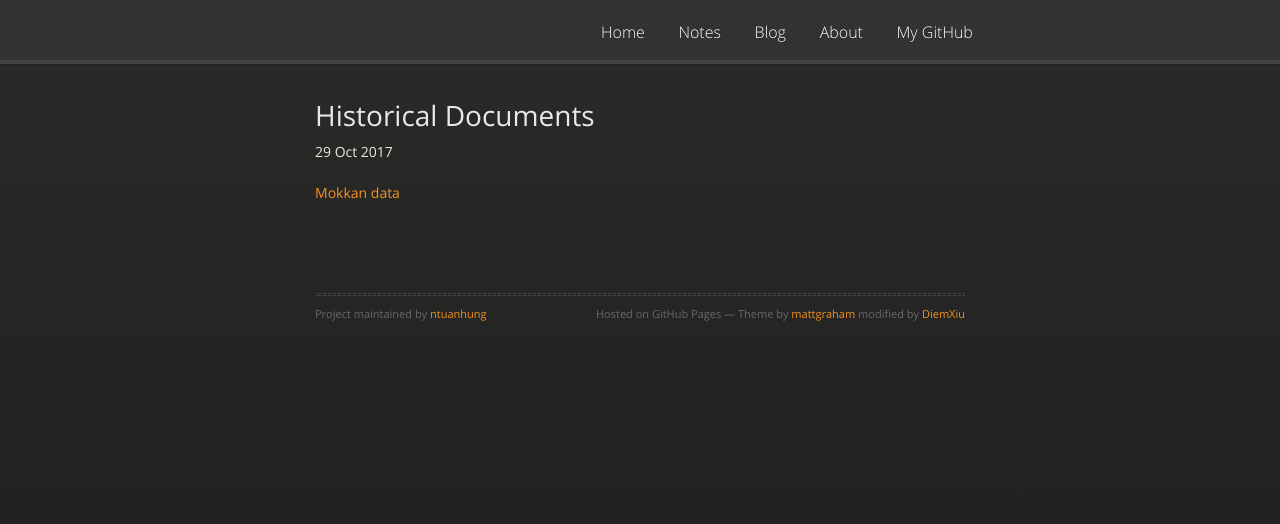
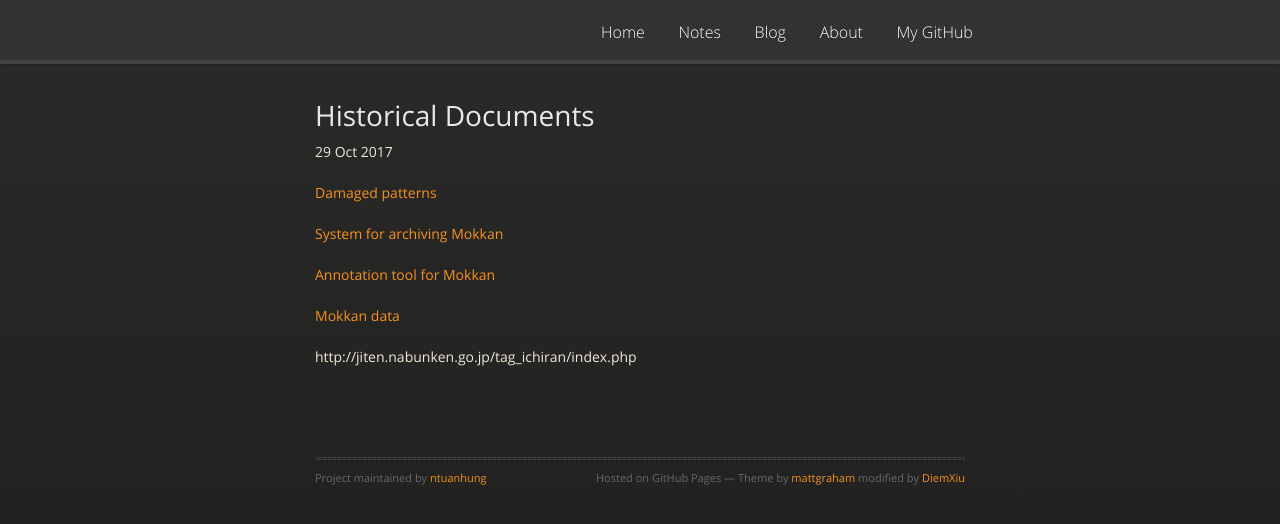
Before and after one commit to ntuanhung/ntuanhung.github.io, a Jekyll site: the page built from _posts/handwriting_recognition/2017-10-29-historical-documents.md, in a window 1280 px wide. Shown: the top 524 px of the page. Built offline with Jekyll 4.4.1, drawn with Linux system fonts in a browser that asks for light colours; nearby versions of some CDN libraries.

Commit message:
Update 2017-10-29-historical-documents.md

```diff
--- a/_posts/handwriting_recognition/2017-10-29-historical-documents.md
+++ b/_posts/handwriting_recognition/2017-10-29-historical-documents.md
@@ -5,4 +5,12 @@ title: Historical Documents
 date: 2017-10-29
 ---
 
+[Damaged patterns](https://hal.archives-ouvertes.fr/inria-00112657/document)
+
+[System for archiving Mokkan](https://www.researchgate.net/profile/Truyen_Phan/publication/260297577_A_Design_and_Implementation_of_a_System_for_Archiving_Mokkan_Images/links/00463530b1301e3298000000/A-Design-and-Implementation-of-a-System-for-Archiving-Mokkan-Images.pdf)
+
+[Annotation tool for Mokkan](http://web.tuat.ac.jp/~nakagawa/pub/2011/pdf/Truyen_Jinmoncom2011.pdf)
+
 [Mokkan data](http://mokuren.nabunken.go.jp/Mokkan/)
+
+http://jiten.nabunken.go.jp/tag_ichiran/index.php
```
